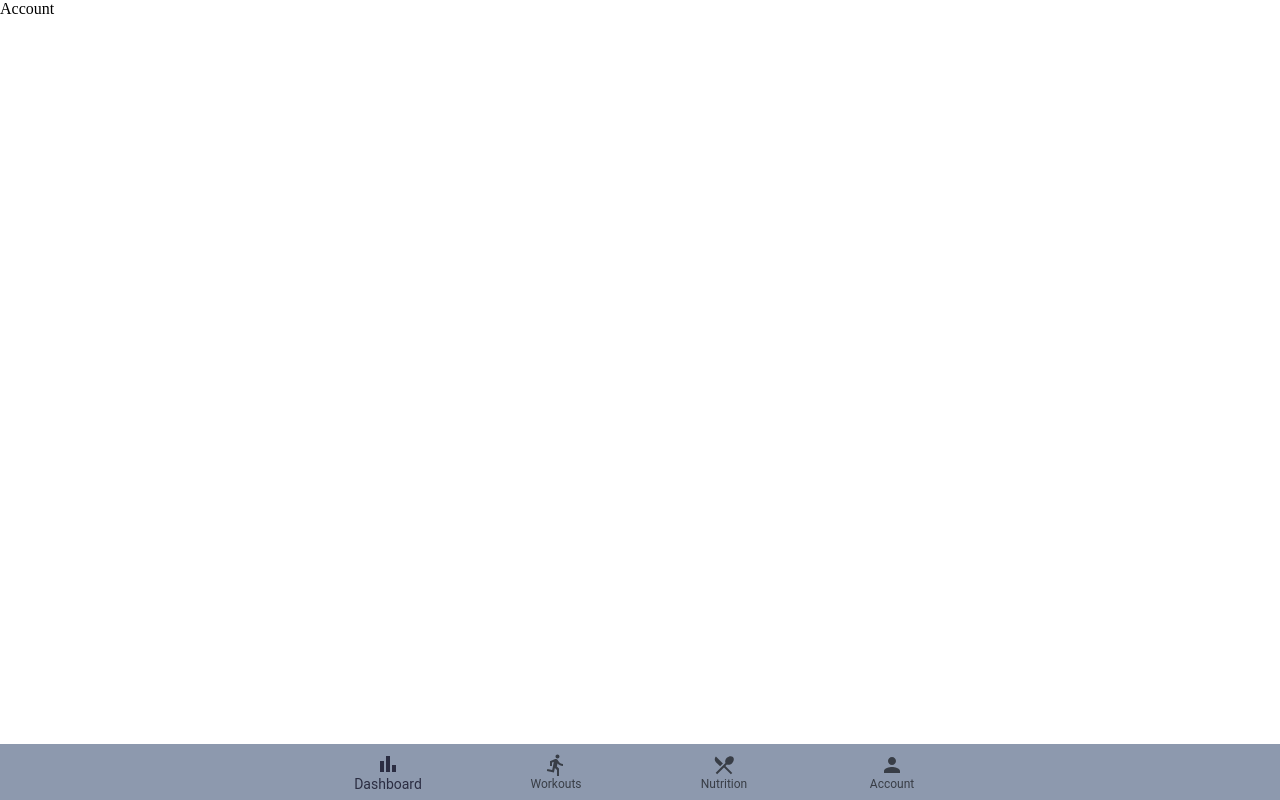
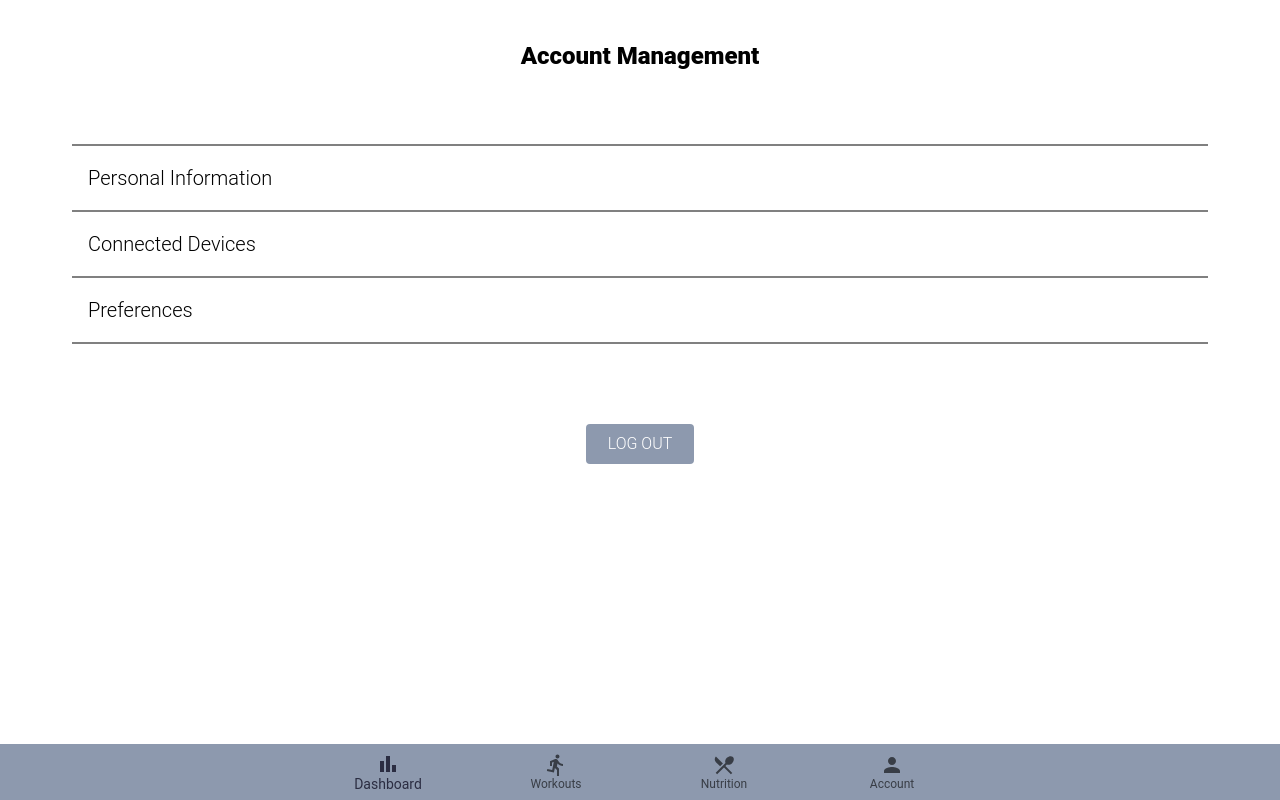
Before and after one commit to joshchyeonlee/EZFit, a React (Create React App) app: page /Account in a window 1280 px wide. Built offline with nearby package versions, Linux system fonts and the light colour scheme.

Commit message:
Merged main branch to incorporate Navigation Bar

```diff
--- a/src/components/account/Account.tsx
+++ b/src/components/account/Account.tsx
@@ -1,5 +1,7 @@
+import AccountManagementMenu from "./AccountManagementMenu/AccountManagementMenu";
+
 function Account() {
-  return <div>Account</div>;
+  return <AccountManagementMenu></AccountManagementMenu>;
 }
 
 export default Account;
```
Also changed, not shown: src/components/account/AccountManagementMenu/AccountManagementMenu.css (renamed from src/components/AccountManagementMenu/AccountManagementMenu.css), src/components/account/AccountManagementMenu/AccountManagementMenu.tsx (renamed from src/components/AccountManagementMenu/AccountManagementMenu.tsx).
